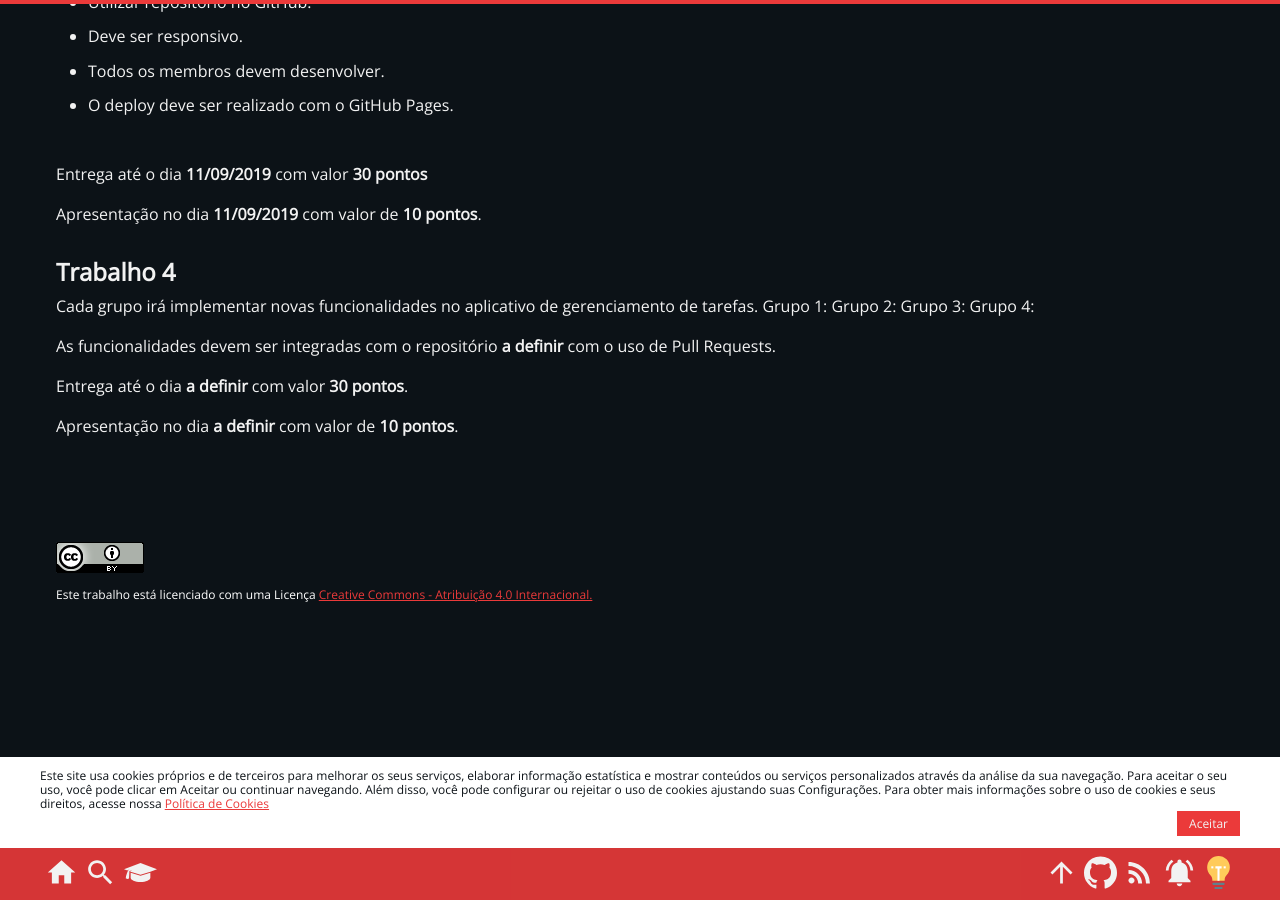
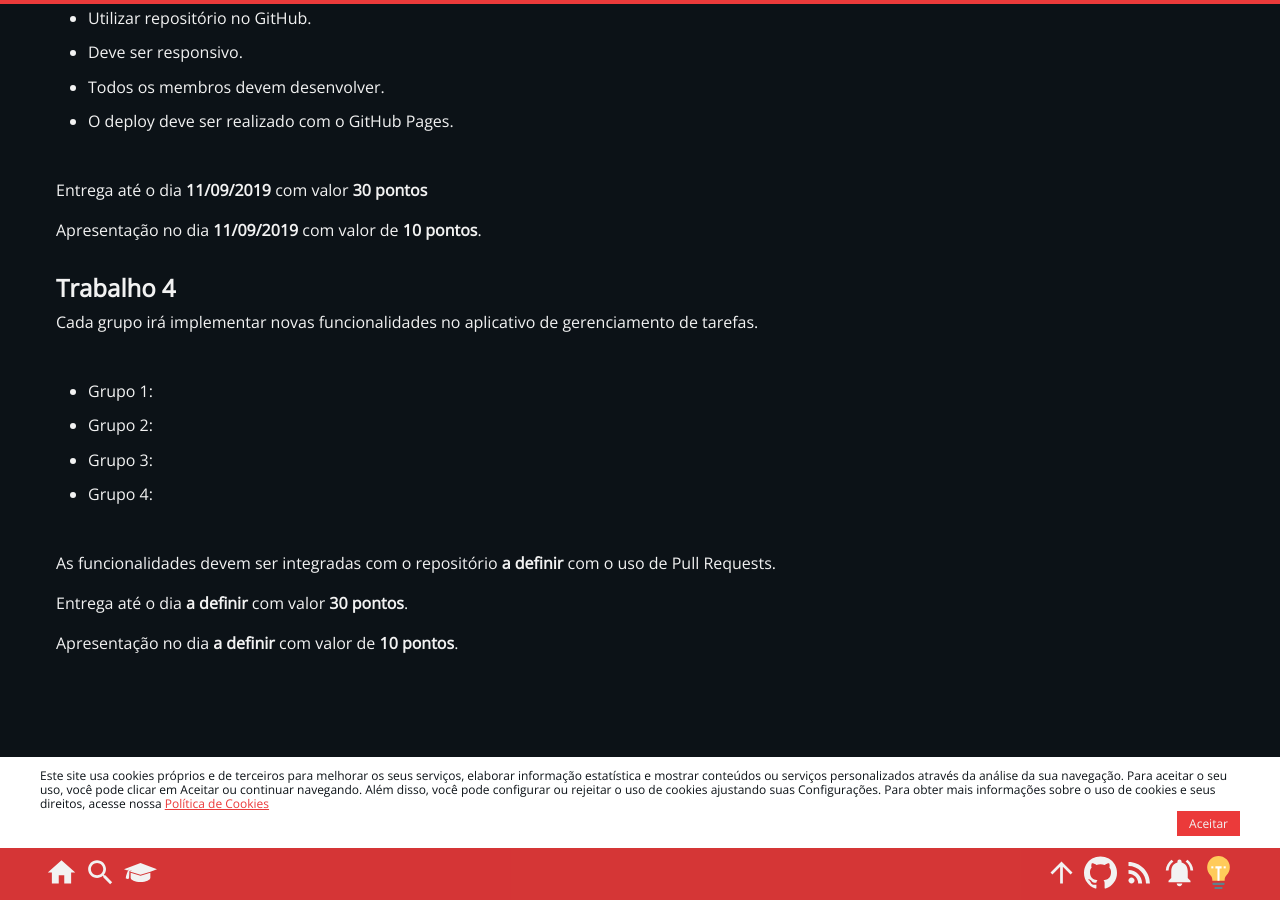
Before and after one commit to marcoaugustoandrade/marcoaugustoandrade.github.io, a Jekyll site: the page built from _pages/2019-2-programacao-web-front-end.md, in a window 1280 px wide and 900 px high, scrolled down 2002 px. Built offline with Jekyll 4.4.1, drawn with Linux system fonts in a browser that asks for light colours; some of the changed text lies outside the part shown.

```diff
--- a/_pages/2019-2-programacao-web-front-end.md
+++ b/_pages/2019-2-programacao-web-front-end.md
@@ -84,10 +84,10 @@ Apresentação no dia **11/09/2019** com valor de **10 pontos**.
 
 ## Trabalho 4
 Cada grupo irá implementar novas funcionalidades no aplicativo de gerenciamento de tarefas.
-Grupo 1:
-Grupo 2:
-Grupo 3:
-Grupo 4:
+* Grupo 1:
+* Grupo 2:
+* Grupo 3:
+* Grupo 4:
 
 As funcionalidades devem ser integradas com o repositório **a definir** com o uso de Pull Requests.
 
```
Also changed, not shown: other parts of _pages/2019-2-programacao-web-front-end.md (+1 -1 lines).
